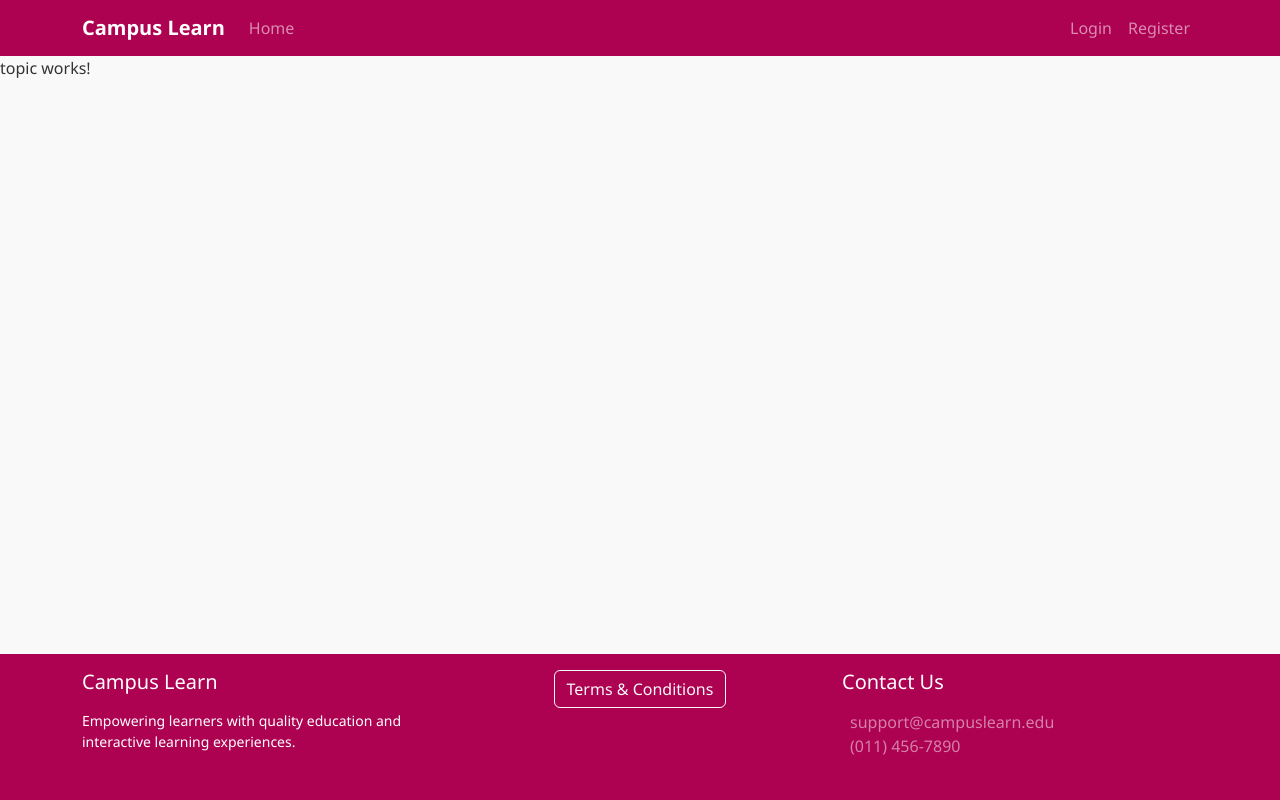
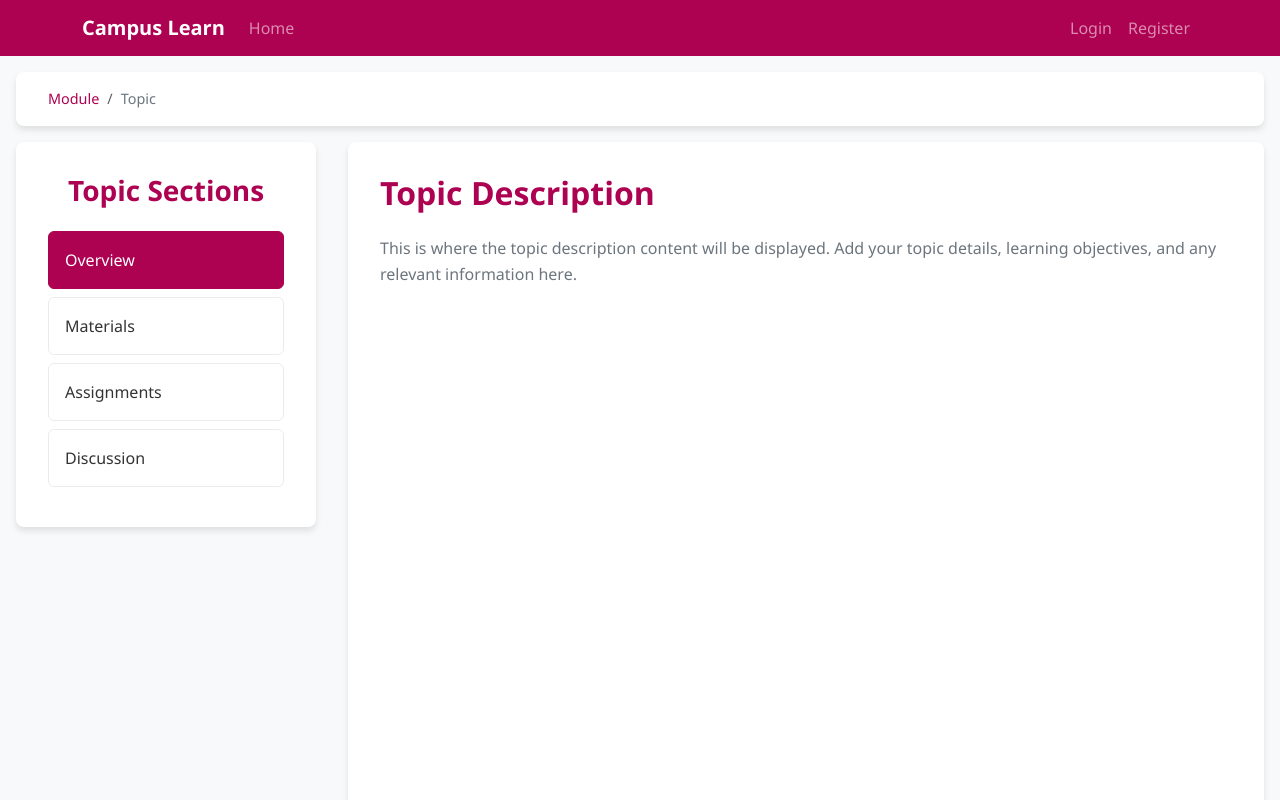
Before and after one commit to Squard3Technologies/CampusLearnV2025, an Angular app in the folder src/ui/: page /topic/1 in a window 1280 px wide. Shown: the top 800 px of the page. Built offline with nearby package versions, Linux system fonts and the light colour scheme.

Commit message:
the rest of topic

```diff
--- a/src/ui/src/app/pages/module/module.component.html
+++ b/src/ui/src/app/pages/module/module.component.html
@@ -16,12 +16,11 @@
             <th scope="col">Topic Name</th>
             <th scope="col">Actions</th>
           </tr>
-        </thead>
-        <tbody>
+        </thead>        <tbody>
           <tr *ngFor="let topic of topics">
             <td>{{ topic.title }}</td>
             <td>
-              <button class="btn btn-sm btn-primary" [routerLink]="['/topic', topic.id]">View</button>
+              <button class="btn btn-sm btn-primary" [routerLink]="['/topic', topic.id]" [queryParams]="{ moduleId: moduleId, moduleName: moduleName }">View</button>
             </td>
           </tr>
           <tr *ngIf="topics?.length === 0">
--- a/src/ui/src/app/pages/module/module.component.ts
+++ b/src/ui/src/app/pages/module/module.component.ts
@@ -1,6 +1,7 @@
 import { CommonModule } from '@angular/common';
 import { Component, OnInit } from '@angular/core';
 import { ActivatedRoute, RouterModule } from '@angular/router';
+import { Topic, mockTopics, mockModuleNames } from '../../mock-data';
 
 @Component({
   selector: 'app-module',
@@ -11,8 +12,8 @@ import { ActivatedRoute, RouterModule } from '@angular/router';
 })
 export class ModuleComponent implements OnInit {
   moduleId: string | null = null;
-  moduleName :string | null = null;
-  topics: any[] = [];
+  moduleName: string | null = null;
+  topics: Topic[] = [];
   constructor(private route: ActivatedRoute) {}
 
   ngOnInit() {
@@ -21,42 +22,16 @@ export class ModuleComponent implements OnInit {
       this.loadModuleData();
     });
   }
+  loadModuleData() {
+    // Get module name from mock data
+    this.moduleName = mockModuleNames[this.moduleId || ''] || mockModuleNames['default'];
 
-  loadModuleData() {
-    // Define the Topic interface
+    // Get topics and set the moduleId for each topic
+    this.topics = mockTopics.map(topic => ({
+      ...topic,
+      moduleId: this.moduleId || ''
+    }));
 
-    this.moduleName= "test Module";
-    interface Topic {
-      id: string;
-      createdByUserId: string;
-      title: string;
-      description: string;
-      dateCreated: Date;
-      moduleId: string;
-    }
-
-    // Sample topics array for the current module
-    const sampleTopics: Topic[] = [
-      {
-        id: '123e4567-e89b-12d3-a456-426614174000',
-        createdByUserId: '98765432-e89b-12d3-a456-426614174000',
-        title: 'Introduction to Angular',
-        description: 'Learn the basics of Angular framework and component architecture',
-        dateCreated: new Date('2023-01-15'),
-        moduleId: this.moduleId || ''
-      },
-      {
-        id: '223e4567-e89b-12d3-a456-426614174001',
-        createdByUserId: '88765432-e89b-12d3-a456-426614174001',
-        title: 'Component Communication',
-        description: 'Understanding how components interact in Angular applications',
-        dateCreated: new Date('2023-01-20'),
-        moduleId: this.moduleId || ''
-      }
-    ];
-
-    // TODO: Replace with actual API call to fetch topics for this module
-    this.topics = sampleTopics;
     console.log(`Loading module with ID: ${this.moduleId}`);
   }
 }
--- a/src/ui/src/app/pages/modules/modules.component.ts
+++ b/src/ui/src/app/pages/modules/modules.component.ts
@@ -2,6 +2,7 @@ import { CommonModule } from '@angular/common';
 import { Component } from '@angular/core';
 import { RouterModule } from '@angular/router';
 import { User, UserService } from '../../services/user.service';
+import { mockModules } from '../../mock-data';
 
 @Component({
   selector: 'app-modules',
@@ -21,11 +22,7 @@ export class ModulesComponent {
       this.currentUser = user;
 
       if (user) {
-          this.userModules = [
-            { id: '1', title: 'Introduction to Programming', progress: 60 },
-            { id: '2', title: 'Web Development Fundamentals', progress: 30 },
-            { id: '3', title: 'Database Systems', progress: 75 }
-          ];
+        this.userModules = mockModules;
       }
     });
   }
--- a/src/ui/src/app/pages/topic/topic.component.html
+++ b/src/ui/src/app/pages/topic/topic.component.html
@@ -1 +1,31 @@
-<p>topic works!</p>
+<div class="topic-container">
+  <!-- Breadcrumb Navigation -->
+  <div class="breadcrumb-container">    <nav aria-label="breadcrumb">
+      <ol class="breadcrumb">
+        <li class="breadcrumb-item">
+          <a [routerLink]="['/modules', moduleId]" class="breadcrumb-link">{{ moduleName || 'Module' }}</a>
+        </li>
+        <li class="breadcrumb-item active" aria-current="page">Topic</li>
+      </ol>
+    </nav>  </div>
+
+  <!-- Main Container for Sidebar and Content -->
+  <div class="main-container">
+    <!-- Sidebar -->
+    <div class="sidebar">
+      <h3>Topic Sections</h3>
+      <ul class="tabs">
+        <li class="tab active">Overview</li>
+        <li class="tab">Materials</li>
+        <li class="tab">Assignments</li>
+        <li class="tab">Discussion</li>
+      </ul>
+    </div>
+
+    <!-- Main Content -->
+    <div class="main-content">
+      <h2>Topic Description</h2>
+      <p>This is where the topic description content will be displayed. Add your topic details, learning objectives, and any relevant information here.</p>
+    </div>
+  </div>
+</div>
--- a/src/ui/src/app/pages/topic/topic.component.scss
+++ b/src/ui/src/app/pages/topic/topic.component.scss
@@ -0,0 +1,108 @@
+// Topic component styling based on forgot password page styling
+
+.topic-container {
+  display: flex;
+  flex-direction: column;
+  min-height: 100vh;
+  background-color: #f8f9fa;
+}
+
+.breadcrumb-container {
+  background: white;
+  box-shadow: 0 4px 6px rgba(0, 0, 0, 0.1);
+  border-radius: 8px;
+  padding: 1rem 2rem;
+  margin: 1rem 1rem 0 1rem;
+
+  .breadcrumb {
+    margin: 0;
+    background: none;
+    padding: 0;
+
+    .breadcrumb-item {
+      font-size: 0.9rem;
+
+      .breadcrumb-link {
+        color: #AD0151;
+        text-decoration: none;
+
+        &:hover {
+          color: #8b0142;
+          text-decoration: underline;
+        }
+      }
+
+      &.active {
+        color: #6c757d;
+      }
+    }
+  }
+}
+
+.sidebar {
+  width: 300px;
+  background: white;
+  box-shadow: 0 4px 6px rgba(0, 0, 0, 0.1);
+  border-radius: 8px;
+  padding: 2rem;
+  margin: 1rem;
+  height: fit-content;
+
+  h3 {
+    color: #AD0151;
+    margin-bottom: 1.5rem;
+    font-weight: 600;
+    text-align: center;
+  }
+
+  .tabs {
+    list-style: none;
+    padding: 0;
+    margin: 0;
+
+    .tab {
+      padding: 1rem;
+      margin-bottom: 0.5rem;
+      border-radius: 6px;
+      cursor: pointer;
+      transition: all 0.3s ease;
+      border: 1px solid #e9ecef;
+
+      &:hover {
+        background-color: #f8f9fa;
+        border-color: #AD0151;
+      }
+
+      &.active {
+        background-color: #AD0151;
+        color: white;
+        border-color: #AD0151;
+      }
+    }
+  }
+}
+
+.main-container {
+  display: flex;
+  flex: 1;
+}
+
+.main-content {
+  flex: 1;
+  background: white;
+  box-shadow: 0 4px 6px rgba(0, 0, 0, 0.1);
+  border-radius: 8px;
+  padding: 2rem;
+  margin: 1rem;
+
+  h2 {
+    color: #AD0151;
+    margin-bottom: 1.5rem;
+    font-weight: 600;
+  }
+
+  p {
+    color: #6c757d;
+    line-height: 1.6;
+  }
+}
--- a/src/ui/src/app/pages/topic/topic.component.ts
+++ b/src/ui/src/app/pages/topic/topic.component.ts
@@ -1,12 +1,31 @@
-import { Component } from '@angular/core';
+import { Component, OnInit } from '@angular/core';
+import { ActivatedRoute, RouterModule } from '@angular/router';
+import { CommonModule } from '@angular/common';
 
 @Component({
   selector: 'app-topic',
   standalone: true,
-  imports: [],
+  imports: [CommonModule, RouterModule],
   templateUrl: './topic.component.html',
   styleUrl: './topic.component.scss'
 })
-export class TopicComponent {
+export class TopicComponent implements OnInit {
+  moduleId: string | null = null;
+  moduleName: string | null = null;
+  topicId: string | null = null;
 
+  constructor(private route: ActivatedRoute) {}
+
+  ngOnInit() {
+    // Get the topic ID from route parameters
+    this.route.paramMap.subscribe(params => {
+      this.topicId = params.get('id');
+    });
+
+    // Get module information from query parameters
+    this.route.queryParamMap.subscribe(queryParams => {
+      this.moduleId = queryParams.get('moduleId');
+      this.moduleName = queryParams.get('moduleName');
+    });
+  }
 }
```
Lines whose indentation alone changed are shown as unchanged.
